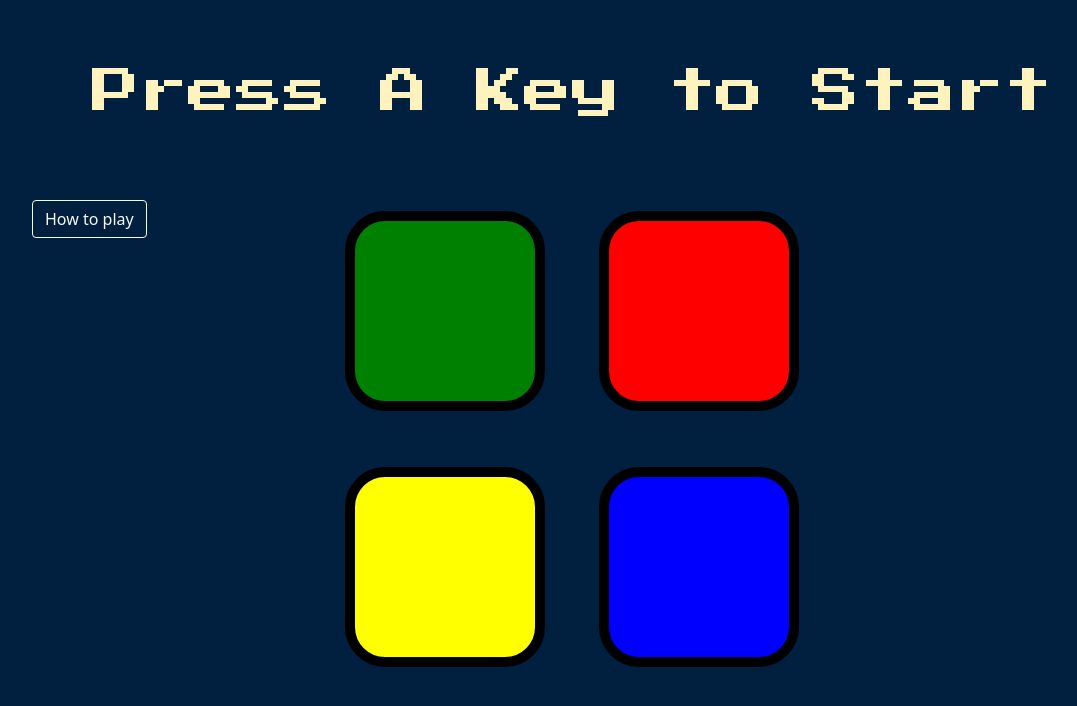
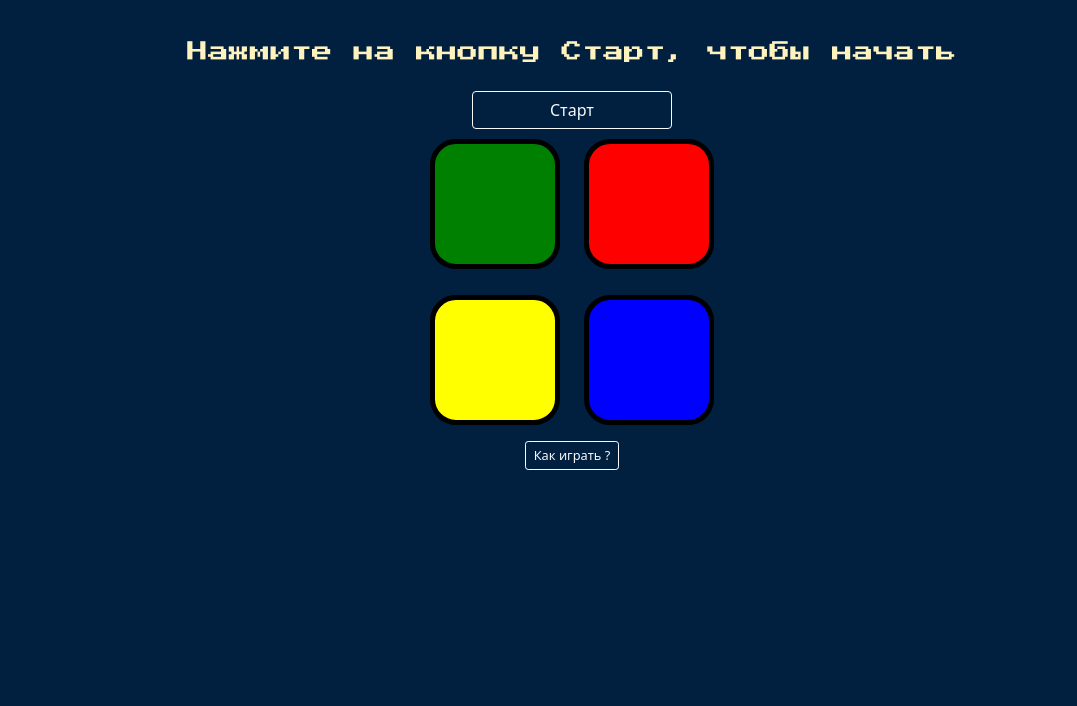
Before and after one commit to aiat-smd/Simon-game, a plain HTML site: page index.html in a window 1280 px wide. Shown: the whole page, without its empty margins (68-1145 px from the left). Drawn offline with nearby package versions, Linux system fonts and the light colour scheme.

Commit message:
added adaptiveness

```diff
--- a/game.js
+++ b/game.js
@@ -8,8 +8,8 @@
 
   playSound(userChosenColour);
   animatePress(userChosenColour);
+  checkAnswer(userClickedPattern.length - 1);
 
-  checkAnswer(userClickedPattern.length - 1);
 })
 
 
@@ -31,7 +31,7 @@
       $("body").removeClass("game-over");
     }, 200);
 
-    $("h1").text("Game Over, Press Any Key to Restart");
+    $("h1").text("Игра окончена, нажмите на кнопку Старт, чтобы начать");
 
     startOver();
   }
@@ -54,11 +54,20 @@
   }
 })
 
+$("#start").click(function() {
+  if (!started) {
+    $("#level-title").text("Level " + level);
+    nextSequence();
+    started = true;
+  }
+})
+
+
 function nextSequence() {
   userClickedPattern = [];
 
   level++;
-  $("#level-title").text("Level " + level);
+  $("#level-title").text("уровень " + level);
   var randomNumber = Math.floor(Math.random() * 4);
   var randomChosenColour = buttonColours[randomNumber];
   gamePattern.push(randomChosenColour);
--- a/index.html
+++ b/index.html
@@ -4,25 +4,18 @@
 <head>
   <meta charset="utf-8">
   <title>Simon</title>
+  <meta name="viewport" content="width=device-width, user-scalable=no" />
   <link href="https://fonts.googleapis.com/css?family=Press+Start+2P" rel="stylesheet">
   <link href="https://cdn.jsdelivr.net/npm/bootstrap@5.0.2/dist/css/bootstrap.min.css" rel="stylesheet" integrity="sha384-EVSTQN3/azprG1Anm3QDgpJLIm9Nao0Yz1ztcQTwFspd3yD65VohhpuuCOmLASjC" crossorigin="anonymous">
   <link rel="stylesheet" href="styles.css">
 </head>
 
 <body>
-  <h1 id="level-title">Press A Key to Start</h1>
-  <button type="button" id="how-to-play" class="how-to-play btn btn-outline-light">How to play</button>
-  <div class="instruction hidden">
-    <p class="text">1. Нажмите любую кнопку на клавиатуре.</p>
-    <p>2. Саймон подаст первый сигнал. Повторите сигнал, нажав на линзу того же цвета.</p>
-    <p>3. Саймон продублирует первый сигнал и добавит еще один. Повторите эти два сигнала, нажимая по порядку линзы того же цвета.</p>
-    <p>4. Саймон продублирует эти первые два сигнала и добавит еще один.
-      Продолжайте играть до тех пор, пока вы можете правильно повторять каждую последовательность сигналов.
-    </p>
-  </div>
+  <h1 id="level-title">Нажмите на кнопку Старт, чтобы начать</h1>
+  <a id="start" class="start btn btn-outline-light">Старт</a>
 
   <div class="container">
-    <div lass="row">
+    <div class="row">
 
       <div type="button" id="green" class="btnn green">
 
@@ -44,6 +37,16 @@
 
     </div>
 
+    <a id="how-to-play" class="how-to-play btn btn-outline-light btn-sm">Как играть ?</a>
+    <div class="instruction hidden">
+      <p>1. Нажмите кнопку старт.</p>
+      <p>2. Саймон подаст первый сигнал. Повторите сигнал, нажав на линзу того же цвета.</p>
+      <p>3. Саймон продублирует первый сигнал и добавит еще один. Повторите эти два сигнала, нажимая по порядку линзы того же цвета.</p>
+      <p>4. Саймон продублирует эти первые два сигнала и добавит еще один.
+        Продолжайте играть до тех пор, пока вы можете правильно повторять каждую последовательность сигналов.
+      </p>
+    </div>
+
   </div>
 
   <script src="https://cdn.jsdelivr.net/npm/bootstrap@5.0.2/dist/js/bootstrap.bundle.min.js" integrity="sha384-MrcW6ZMFYlzcLA8Nl+NtUVF0sA7MsXsP1UyJoMp4YLEuNSfAP+JcXn/tWtIaxVXM" crossorigin="anonymous"></script>
--- a/styles.css
+++ b/styles.css
@@ -6,13 +6,13 @@ body {
 #level-title {
   font-family: 'Press Start 2P', cursive;
   font-size: 3rem;
-  margin:  5%;
+  margin: 2% 5%;
   color: #FEF2BF;
 }
 
 .container {
   display: block;
-  width: 50%;
+  /* width: 50%; */
   margin: auto;
 }
 
@@ -23,7 +23,7 @@ body {
 .instruction {
   position: absolute;
   left: 100px;
-  top: 260px;
+  top: 300px;
   text-align: left;
   color: #FEF2BF;
   width: 300px;
@@ -37,20 +37,49 @@ body {
 .how-to-play {
   position: absolute;
   left: 100px;
-  top: 200px;
-}
-
-.text {
-
+  top: 230px;
 }
 
 .btnn {
-  margin: 25px;
+  margin: 20px;
   display: inline-block;
   height: 200px;
   width: 200px;
   border: 10px solid black;
   border-radius: 20%;
+}
+
+.start {
+  width: 200px;
+}
+
+@media (min-device-width: 320px) and (max-device-width: 1000px) {
+  .instruction {
+    position: static;
+    margin: auto;
+
+  }
+
+  .how-to-play {
+    position: static;
+    margin: auto;
+    font-size: 0.8rem;
+  }
+
+  #level-title {
+    font-size: 1.3rem;
+    margin-top: 40px;
+    content: "Нажмите на кнопку Старт, чтобы начать";
+  }
+
+  .btnn {
+    margin: 10px;
+    display: inline-block;
+    height: 130px;
+    width: 130px;
+    border: 5px solid black;
+    border-radius: 20%;
+  }
 }
 
 .game-over {
```
